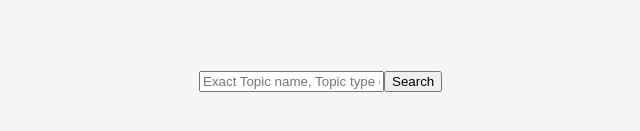
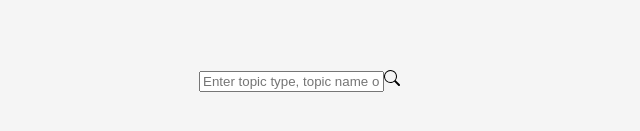
Before and after one commit to ashishpawar517/Memorizer, a Next.js app: page /SearchTopic in a window 1280 px wide. Shown: the part 327-458 px from the top of the page, without its empty margins (166-806 px from the left). Built offline with nearby package versions, Linux system fonts and the light colour scheme.

Commit message:
updated the search topic component

```diff
--- a/pages/SearchTopic.js
+++ b/pages/SearchTopic.js
@@ -7,6 +7,7 @@ import {
   InputGroup,
   ListGroup,
 } from "react-bootstrap";
+import { Search } from "react-bootstrap-icons";
 import styles from "../styles/SearchTopic.module.css";
 
 function SearchTopic(props) {
@@ -33,9 +34,11 @@ function SearchTopic(props) {
           <InputGroup className="mb-3" onChange={search}>
             <Form.Control
               onChange={search}
-              placeholder="Exact Topic name, Topic type or fuzzy description "
+              placeholder="Enter topic type, topic name or fuzzy description keywords."
             />
-            <Button variant="outline-secondary">Search</Button>
+            <InputGroup.Text>
+              <Search />
+            </InputGroup.Text>
           </InputGroup>
           <ListGroup>
             {hits.map((hit) => (
```
